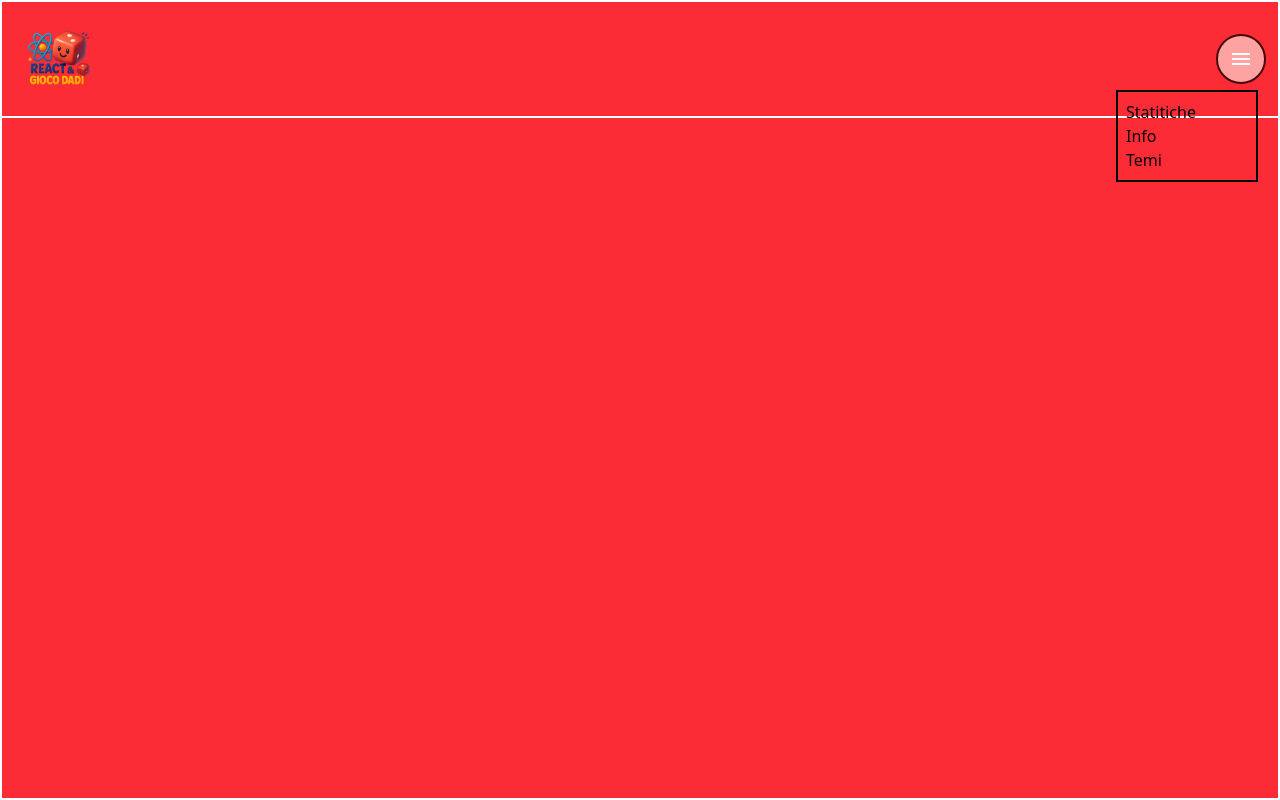
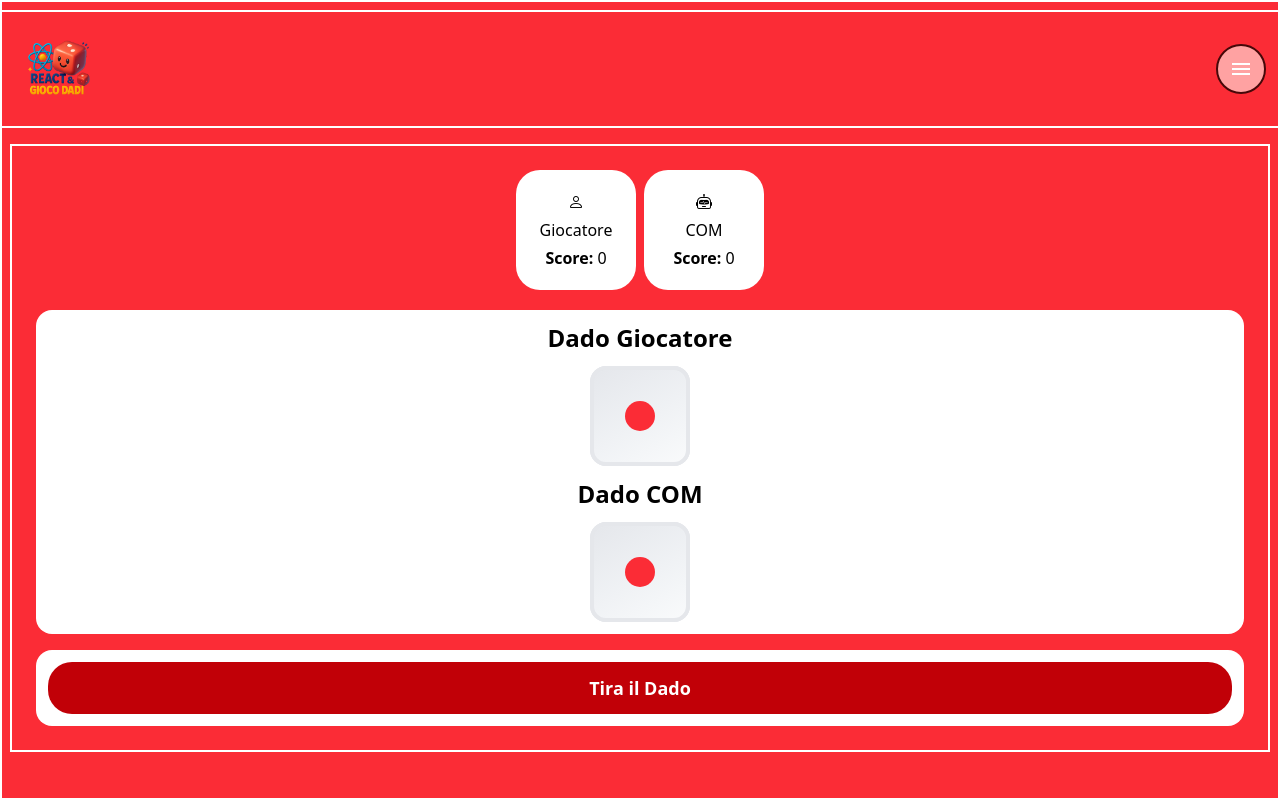
Before and after one commit to raff-E12/roll-dice-project-react, a React (Vite) app: page / in a window 1280 px wide. Built offline with nearby package versions, Linux system fonts and the light colour scheme; a web font is replaced by a local one.

Commit message:
feat: Creazione struttura dell'applicazione..

```diff
--- a/index.html
+++ b/index.html
@@ -6,6 +6,7 @@
     <meta name="viewport" content="width=device-width, initial-scale=1.0" />
     <title>Roll Dice - WebProject With TypeScript</title>
     <link rel="preconnect" href="https://fonts.googleapis.com">
+    <link rel="stylesheet" href="https://cdn.jsdelivr.net/npm/bootstrap-icons@1.13.1/font/bootstrap-icons.min.css">
     <link rel="stylesheet" href="https://fonts.googleapis.com/css2?family=Material+Symbols+Outlined:opsz,wght,FILL,GRAD@24,400,0,0&icon_names=casino" />
     <link rel="preconnect" href="https://fonts.gstatic.com" crossorigin>
     <link rel="stylesheet" href="https://fonts.googleapis.com/css2?family=Material+Symbols+Outlined:opsz,wght,FILL,GRAD@20..48,100..700,0..1,-50..200&icon_names=menu" />
--- a/src/App.css
+++ b/src/App.css
@@ -42,8 +42,8 @@
   }
 
   .main-sc {
-    @apply h-screen flex items-center justify-center w-screen
-    border-2 border-white p-2 overflow-hidden bg-red-500;
+    @apply h-screen flex items-center justify-start w-screen
+    border-2 border-white p-2 bg-red-500 overflow-auto flex-col gap-4;
   }
 
   .logo-sc{
@@ -101,7 +101,7 @@
   }
 
   .navbar-sc{
-    @apply w-full border-2 border-white absolute top-0 flex items-center justify-between p-3;
+    @apply w-full border-2 border-white relative top-0 flex items-center justify-between p-3;
 
     @apply 2xl:w-[90%] xl:w-7xl lg:w-[90%];
   }
@@ -114,8 +114,41 @@
     @apply relative w-auto h-auto;
   }
 
+  .drop-menu li{
+    @apply w-full bg-gray-300 p-2;
+  }
+
   .drop-menu{
-    @apply border-2 border-black p-2 absolute -left-[100px] top-14 w-[142px];
+    @apply border-2 border-black absolute -left-[120px] top-14 w-[162px] bg-white flex
+    items-center justify-center gap-2 flex-col rounded-2xl overflow-hidden;
+  }
+
+  .menu-sc{
+    @apply border-2 border-white w-full h-auto flex items-center justify-center flex-col p-6;
+  }
+
+  .score-sc{
+    @apply w-full flex justify-center items-center gap-2;
+  }
+
+  .dice-sc{
+    @apply bg-white w-full mt-5 flex justify-center items-center gap-3 flex-col rounded-2xl p-3;
+  }
+
+  .col-dice-sc{
+    @apply flex items-center justify-center flex-col gap-3;
+  }
+
+  .score-tab{
+    @apply w-[120px] bg-white h-[120px] flex justify-center items-center flex-col rounded-3xl gap-1;
+  }
+
+  .btn-dice{
+    @apply w-full bg-white mt-4 p-3 flex justify-center items-center rounded-2xl;
+  }
+
+  .btn-dice .btn{
+    @apply w-full bg-red-700 text-white p-3 rounded-3xl text-lg;
   }
 }
 
--- a/src/assets/pages/MainPage.tsx
+++ b/src/assets/pages/MainPage.tsx
@@ -2,10 +2,11 @@ import React from 'react'
 import Dice from '../components/Dice'
 import MainLogo from "../../../public/img/logo_2.png"
 import Modals from '../components/Modals'
+import "../css/Dice&Style.css"
 
 export default function MaingPage() {
   return (<>
-   <main className='main-sc'>
+   <div className='main-sc'>
 
      <nav className='navbar-sc'>
         <div className='logo-sc'>
@@ -18,7 +19,7 @@ export default function MaingPage() {
             <i className='material-symbols-outlined'>menu</i>
            </div>
 
-            <ul className='drop-menu'>
+            <ul className='drop-menu hidden'>
                 <li>Statitiche</li>
                 <li>Info</li>
                 <li>Temi</li>
@@ -26,6 +27,55 @@ export default function MaingPage() {
         </div>
      </nav>
 
-   </main>
+
+     <main className='menu-sc'>
+
+         <div className='score-sc'>
+           <div className='score-tab'>
+            <i className="bi bi-person"></i>
+              <h4>Giocatore</h4>
+              <p><b>Score:</b> 0</p>
+          </div>
+
+          <div className='score-tab'>
+            <i className="bi bi-robot"></i>
+              <h4>COM</h4>
+              <p><b>Score:</b> 0</p>
+           </div>
+         </div>
+
+        <section className='dice-sc'>
+            <div className='col-dice-sc'>
+                  <h3 className='text-2xl font-bold'>Dado Giocatore</h3>
+                  <div className="dice">
+                    <div className="face front"></div>
+                    <div className="face back"></div>
+                    <div className="face top"></div>
+                    <div className="face bottom"></div>
+                    <div className="face right"></div>
+                    <div className="face left"></div>
+                </div>
+            </div>
+
+
+            <div className='col-dice-sc'>
+                  <h3 className='text-2xl font-bold'>Dado COM</h3>
+                  <div className="dice">
+                    <div className="face front"></div>
+                    <div className="face back"></div>
+                    <div className="face top"></div>
+                    <div className="face bottom"></div>
+                    <div className="face right"></div>
+                    <div className="face left"></div>
+                </div>
+            </div>
+        </section>
+
+        <div className='btn-dice'>
+          <button className='btn font-bold'>Tira il Dado</button>
+        </div>
+     </main>
+
+   </div>
   </>)
 }
```
